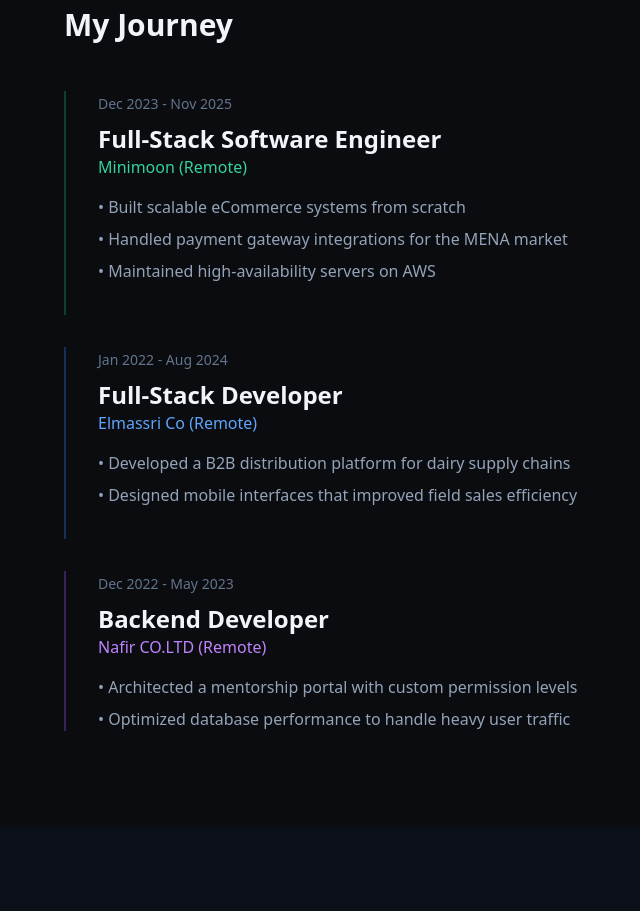
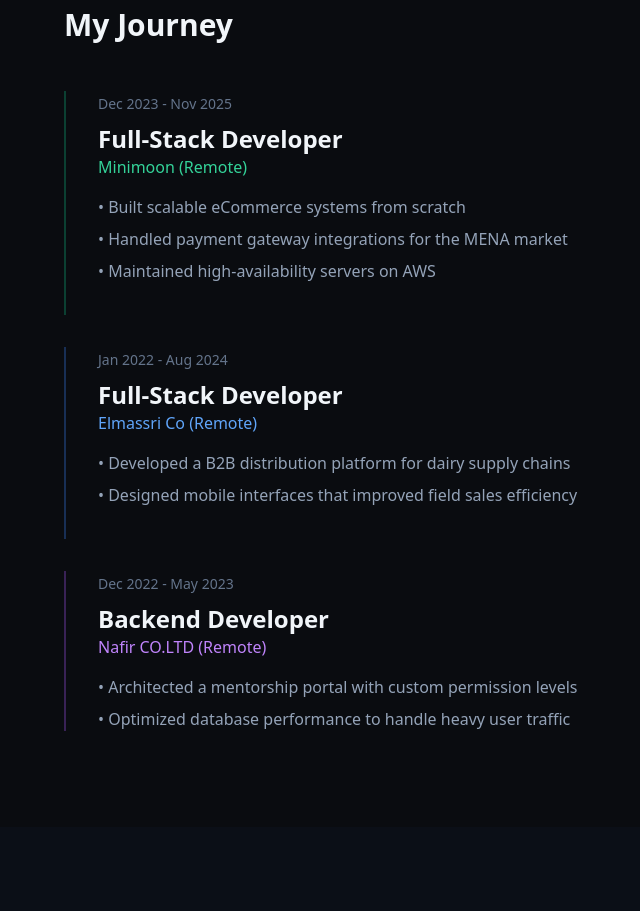
Before and after one commit to najialii/portfoliooo, a Next.js app: page / in a window 1280 px wide. Shown: the part 2120-3031 px from the top of the page, without its empty margins (24-664 px from the left). Built offline with nearby package versions, Linux system fonts and the light colour scheme.

Commit message:
Add Git & AI tools to tech stack, hide cursor on mobile, change title to Full-Stack Developer

```diff
--- a/app/page.tsx
+++ b/app/page.tsx
@@ -56,7 +56,7 @@
       title: 'My Journey',
       minimoon: {
         date: 'Dec 2023 - Nov 2025',
-        role: 'Full-Stack Software Engineer',
+        role: 'Full-Stack Developer',
         company: 'Minimoon (Remote)',
         points: [
           'Built scalable eCommerce systems from scratch',
```
